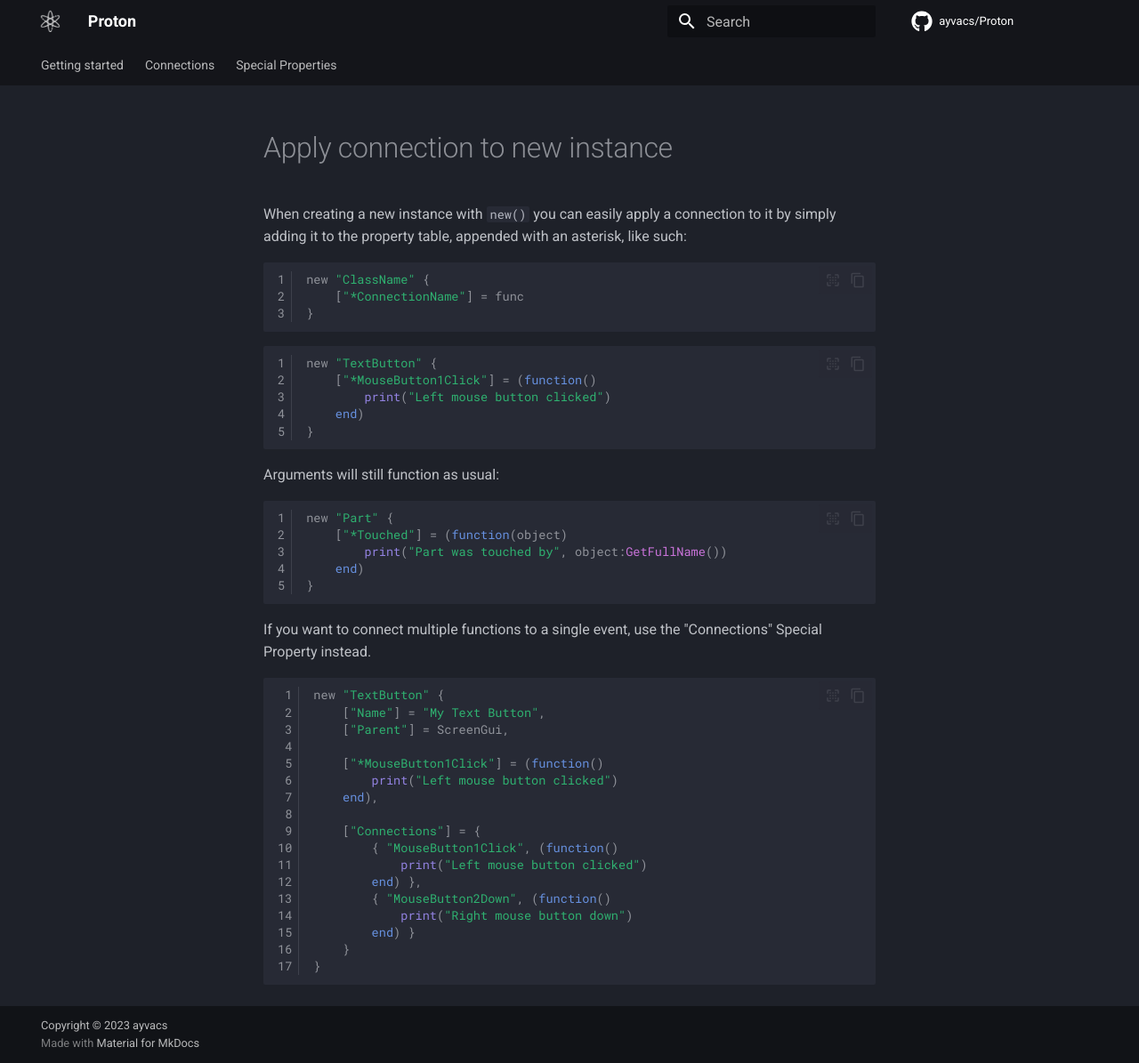
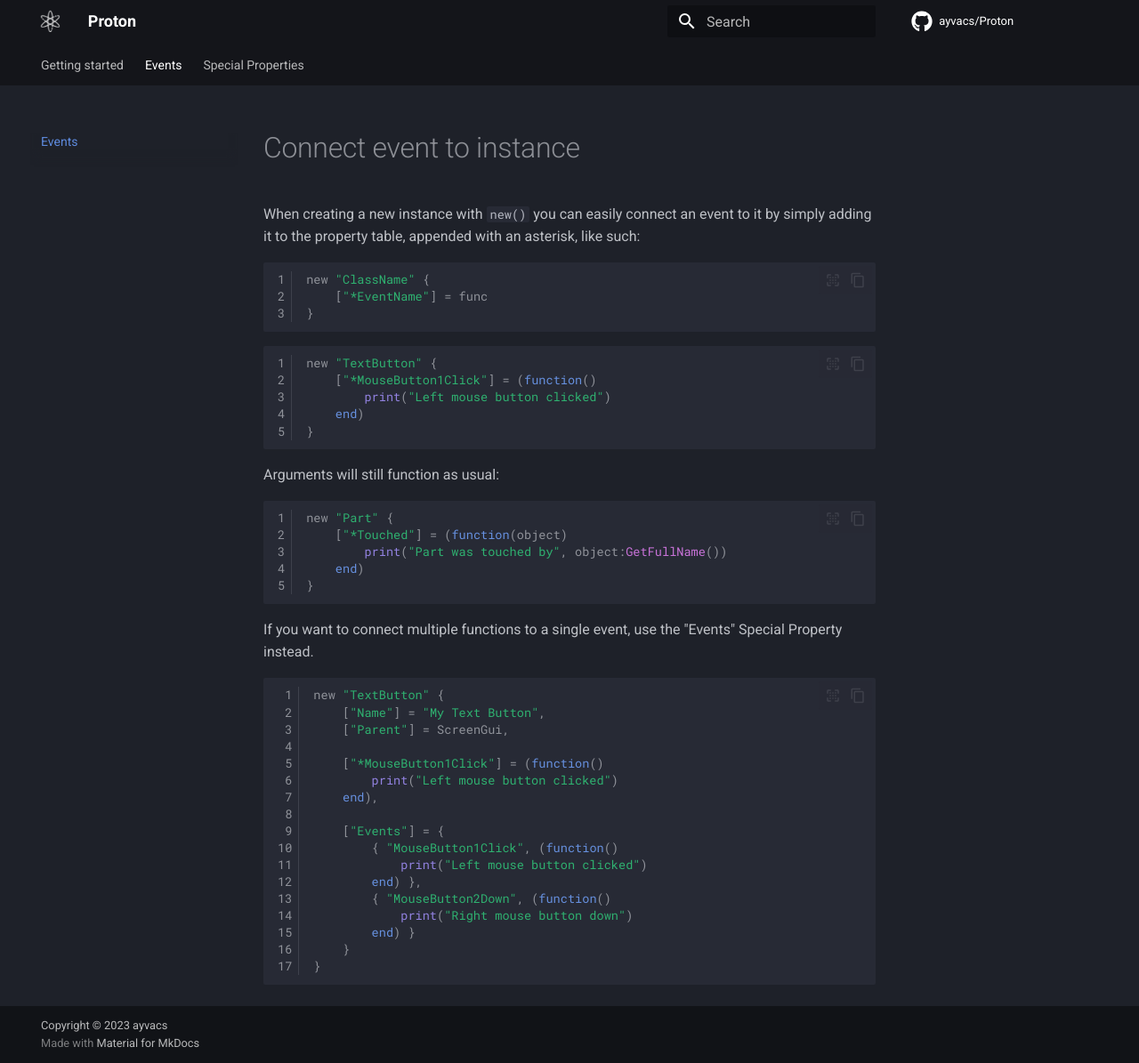
Before and after one commit to ayvacs/Proton, an MkDocs documentation site: the page built from docs/connect-event.md, in a window 1280 px wide and 1195 px high. Shown: the whole window at 89% size. Built offline with MkDocs 1.6.1 and Material for MkDocs 9.7.7, drawn with Linux system fonts in a browser that asks for light colours; comment, search, counter and statistics services are not loaded.

Commit message:
rename some stuff

````diff
--- a/docs/connect-event.md
+++ b/docs/connect-event.md
@@ -1,10 +1,10 @@
-# Apply connection to new instance
+# Connect event to instance
 
-When creating a new instance with `new()` you can easily apply a connection to it by simply adding it to the property table, appended with an asterisk, like such:
+When creating a new instance with `new()` you can easily connect an event to it by simply adding it to the property table, appended with an asterisk, like such:
 
 ``` lua linenums="1"
 new "ClassName" {
-    ["*ConnectionName"] = func
+    ["*EventName"] = func
 }
 ```
 
@@ -26,7 +26,7 @@
 }
 ```
 
-If you want to connect multiple functions to a single event, use the "Connections" Special Property instead.
+If you want to connect multiple functions to a single event, use the "Events" Special Property instead.
 
 ``` lua linenums="1"
 new "TextButton" {
@@ -37,7 +37,7 @@
         print("Left mouse button clicked")
     end),
 
-    ["Connections"] = {
+    ["Events"] = {
         { "MouseButton1Click", (function()
             print("Left mouse button clicked")
         end) },
--- a/mkdocs.yml
+++ b/mkdocs.yml
@@ -11,7 +11,7 @@
         - Home: index.md
         - Compile a build: tutorial/build.md
         - Import Proton: tutorial/import.md
-    - Connections: apply-connection.md
+    - Events: connect-event.md
     - Special Properties: special-properties.md
 
 
````
Also changed, not shown: docs/index.md (+3 -3 lines), docs/special-properties.md (+5 -5 lines), 1 other file.
